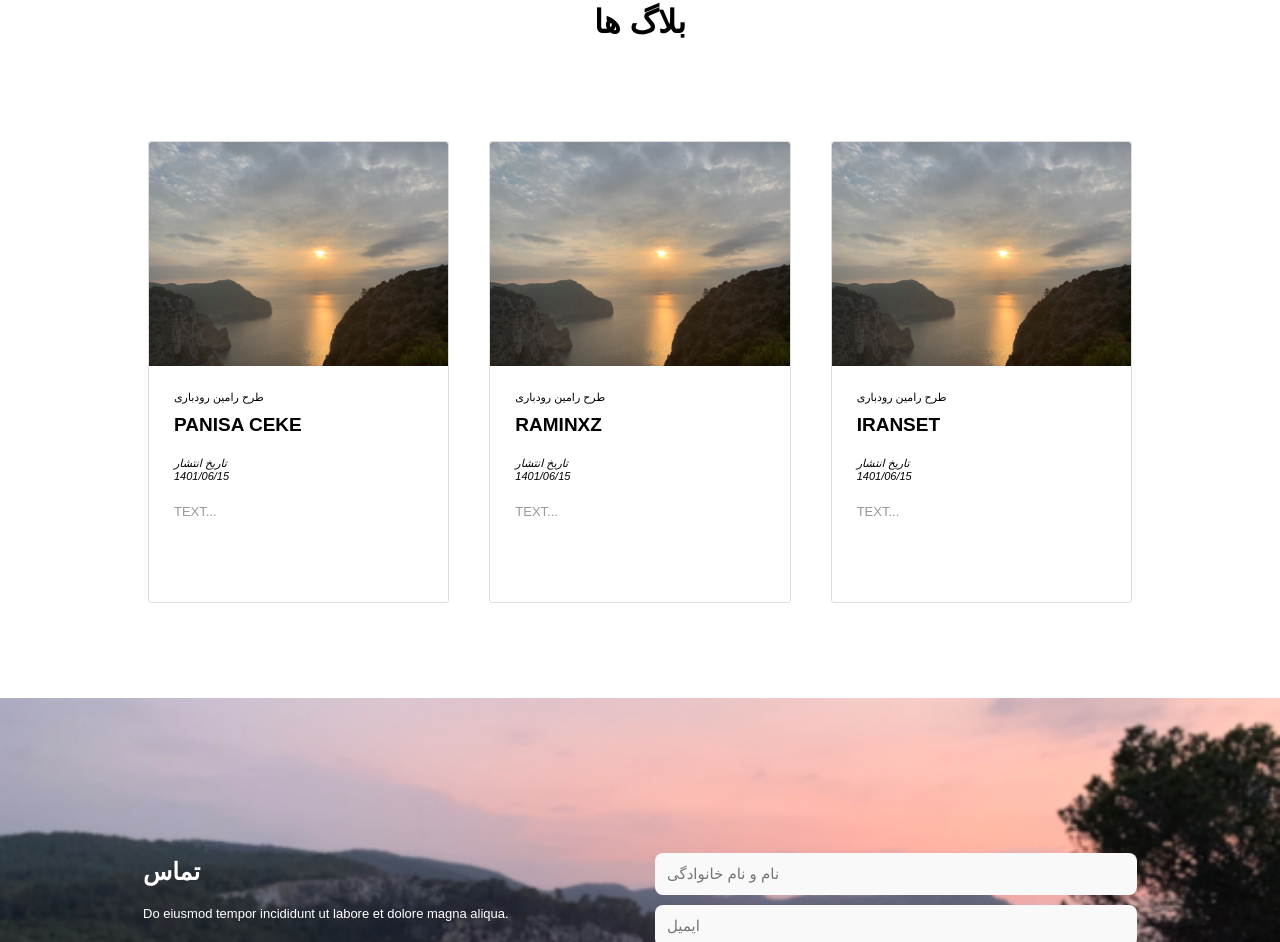
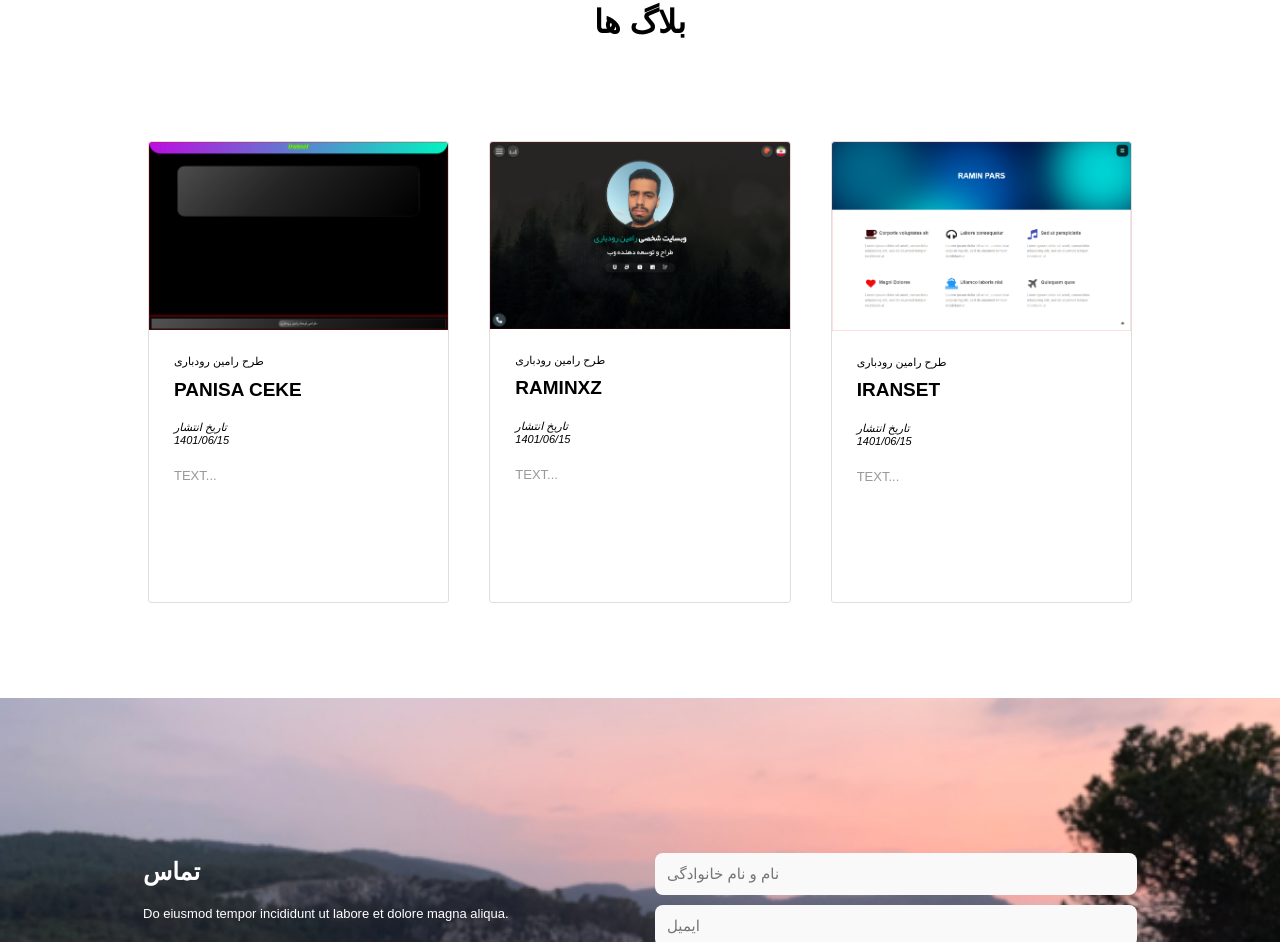
Before and after one commit to raminpars/raminpars.github.io, a plain HTML site: page index.html in a window 1280 px wide. Shown: the part 1660-2602 px from the top of the page. Drawn offline with nearby package versions, Linux system fonts and the light colour scheme; files that its build step writes are made by us from their sources.

Commit message:
Update index.html

```diff
--- a/index.html
+++ b/index.html
@@ -416,7 +416,7 @@ $(document).ready(function()
 <div class="default">
 <div id="wb_c-1-1" style="display:flex;width:100%;text-align:center;z-index:14;" class="card">
    <div id="c-1-1-card-body">
-      <div style="overflow:hidden"><img id="c-1-1-card-item0" src="images/pro.jpg" width="1256" height="1256" alt="" title=""></div>
+      <div style="overflow:hidden"><img id="c-1-1-card-item0" src="img/iranset.PNG" width="1256" height="1256" alt="" title=""></div>
       <div id="c-1-1-card-item1">طرح رامین رودباری</div>
       <div id="c-1-1-card-item2">PANISA CEKE</div>
       <div id="c-1-1-card-item3">تاریخ انتشار<br>1401/06/15</div>
@@ -453,7 +453,7 @@ $(document).ready(function()
 <div class="default">
 <div id="wb_c-2-1" style="display:flex;width:100%;text-align:center;z-index:17;" class="card">
    <div id="c-2-1-card-body">
-      <div style="overflow:hidden"><img id="c-2-1-card-item0" src="images/pro.jpg" width="1256" height="1256" alt="" title=""></div>
+      <div style="overflow:hidden"><img id="c-2-1-card-item0" src="img/raminxz.png" width="1256" height="1256" alt="" title=""></div>
       <div id="c-2-1-card-item1">طرح رامین رودباری</div>
       <div id="c-2-1-card-item2">RAMINXZ</div>
       <div id="c-2-1-card-item3">تاریخ انتشار<br>1401/06/15</div>
@@ -490,7 +490,7 @@ $(document).ready(function()
 <div class="default">
 <div id="wb_c-3-1" style="display:flex;width:100%;text-align:center;z-index:20;" class="card">
    <div id="c-3-1-card-body">
-      <div style="overflow:hidden"><img id="c-3-1-card-item0" src="images/pro.jpg" width="1256" height="1256" alt="" title=""></div>
+      <div style="overflow:hidden"><img id="c-3-1-card-item0" src="img/ramin-pars.PNG" width="1256" height="1256" alt="" title=""></div>
       <div id="c-3-1-card-item1">طرح رامین رودباری</div>
       <div id="c-3-1-card-item2">IRANSET</div>
       <div id="c-3-1-card-item3">تاریخ انتشار<br>1401/06/15</div>
```
